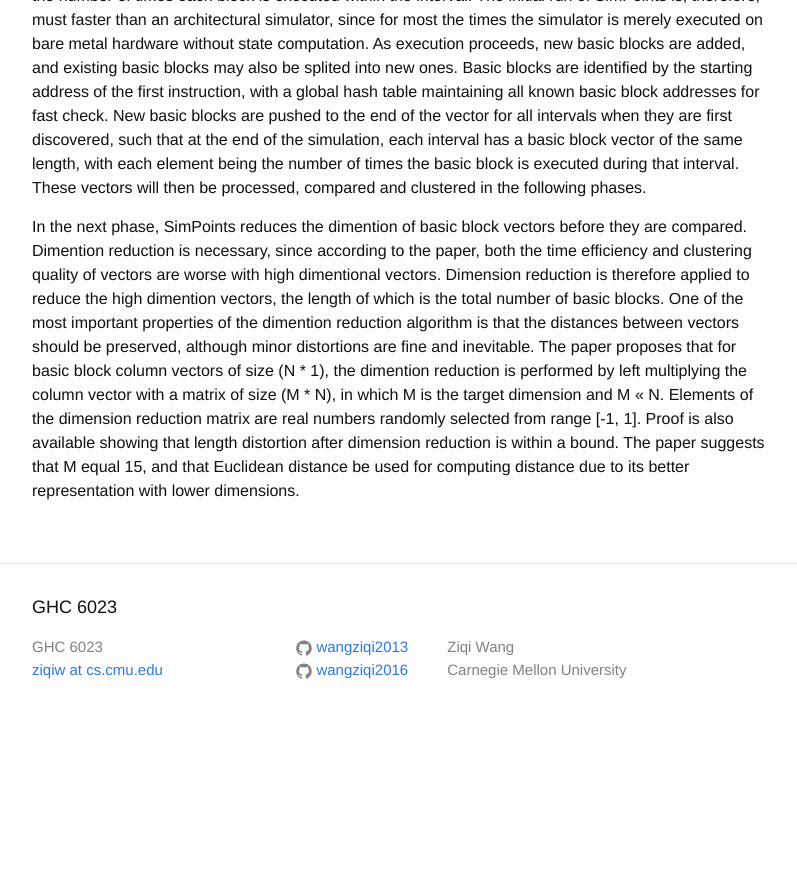
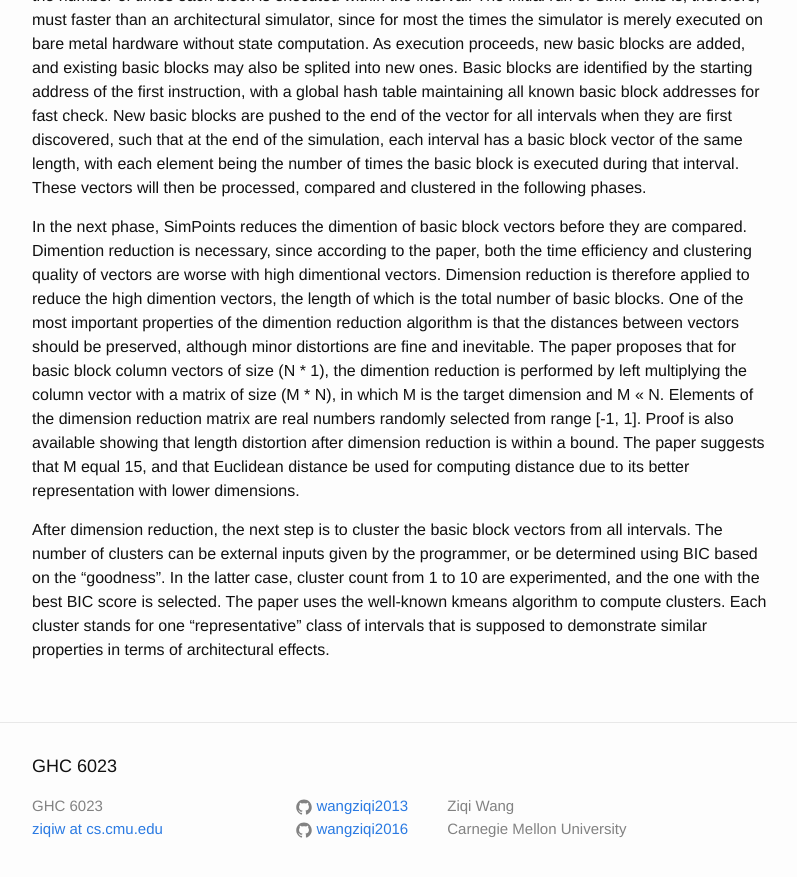
Before and after one commit to wangziqi2013/wangziqi2013.github.io, a Jekyll site: the page built from _posts/2020-07-29-simpoints.markdown, in a window 1280 px wide and 900 px high, scrolled down 1900 px. Shown: the top 877 px of the window, without its empty margins (238-1035 px from the left). Built offline with Jekyll 4.4.1, drawn with Linux system fonts in a browser that asks for light colours; before the commit the page ends 2641 px from its top, so only the background shows below that.

Commit message:
Adding kmeans

```diff
--- a/_posts/2020-07-29-simpoints.markdown
+++ b/_posts/2020-07-29-simpoints.markdown
@@ -89,3 +89,9 @@ multiplying the column vector with a matrix of size (M * N), in which M is the t
 Elements of the dimension reduction matrix are real numbers randomly selected from range [-1, 1]. Proof is also available
 showing that length distortion after dimension reduction is within a bound. The paper suggests that M equal 15, and that
 Euclidean distance be used for computing distance due to its better representation with lower dimensions.
+
+After dimension reduction, the next step is to cluster the basic block vectors from all intervals. The number of clusters
+can be external inputs given by the programmer, or be determined using BIC based on the "goodness". In the latter case,
+cluster count from 1 to 10 are experimented, and the one with the best BIC score is selected.
+The paper uses the well-known kmeans algorithm to compute clusters. Each cluster stands for one "representative" class
+of intervals that is supposed to demonstrate similar properties in terms of architectural effects.
```
